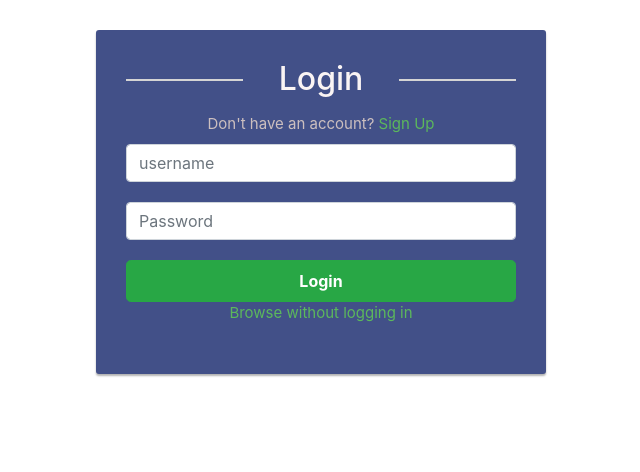
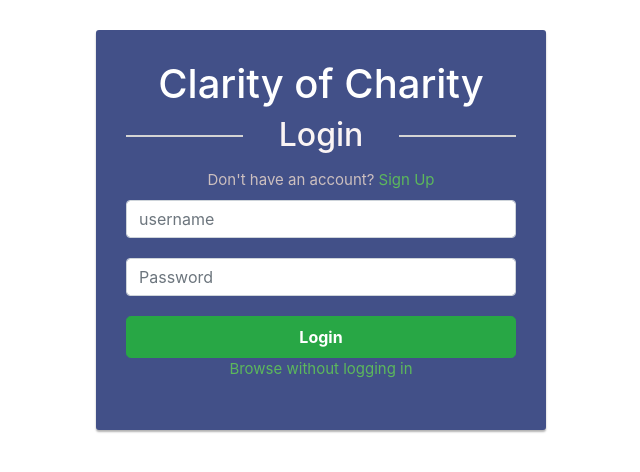
Before and after one commit to YongjiaXu/S21_DB_GUI, a React (Create React App) app in the folder frontend/: page / in a window 1280 px wide. Shown: the top 472 px of the page, without its empty margins (319-959 px from the left). Built offline with nearby package versions, Linux system fonts and the light colour scheme.

Commit message:
App Name and space at bottom of profile pages

```diff
--- a/frontend/src/app/NPOProfile.jsx
+++ b/frontend/src/app/NPOProfile.jsx
@@ -259,6 +259,7 @@ export class NPOProfile extends React.Component
                 </div>
               )}
               </div>
+              <br/>
             </>
         )
     }
--- a/frontend/src/app/header.jsx
+++ b/frontend/src/app/header.jsx
@@ -5,7 +5,8 @@ export class Header extends React.Component{
     render(){
         return <>
             <div className="card text-white bg-dark mb-3 rounded-0">
-                <div className="card-header text-right"><Link to={'/'}> Log Out </Link></div>
+                <div className="card-header text-right"><h2 className="text-center">Clarity of Charity</h2><Link to={'/'}> Log Out </Link></div>
+
             </div>
         </>
     }
--- a/frontend/src/app/loginPage.jsx
+++ b/frontend/src/app/loginPage.jsx
@@ -43,6 +43,7 @@ export class LoginPage extends React.Component {
         return <>
             <div className="signup-form">
                 <form>
+                    <h1 style={{color:"white", textAlign:"center"}}>Clarity of Charity</h1>
                     <h2>Login</h2>
 
                     <div className="text-center" style={{ marginBottom: '.5rem' }}>Don't have an account? <Link to='/register'>Sign Up</Link> </div>
```
